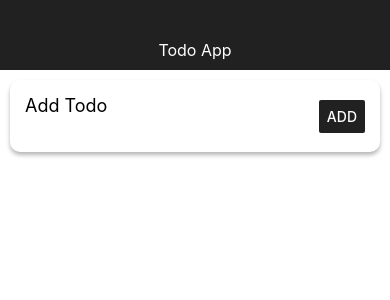
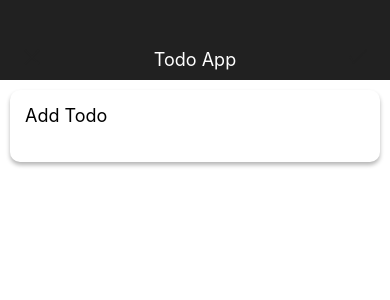
Before and after one commit to valkoshkin/react-native-todo-app, a React Native app: screen / in a window 390 px wide. Shown: the top 300 px of the page. Built offline with nearby package versions, Linux system fonts and the light colour scheme.

Commit message:
Add "Create todo" and "Clear todo" buttons

```diff
--- a/App.js
+++ b/App.js
@@ -1,26 +1,8 @@
 import React from 'react';
-import {StyleSheet, Text, View} from 'react-native';
-import { StatusBar } from 'expo-status-bar';
-import Navbar from "./src/navbar";
-import AddTodo from "./src/add-todo";
+import RootView from "./src/root-view";
 
 const App = () => {
-    return (
-        <View>
-            <StatusBar style="light" backgroundColor={"#000000"} />
-            <Navbar title="Todo App" />
-            <View style={styles.container}>
-                <AddTodo />
-            </View>
-        </View>
-    );
+    return <RootView />
 }
 
-const styles = StyleSheet.create({
-    container: {
-        paddingHorizontal: 10,
-        paddingVertical: 10
-    }
-});
-
-export default App;
+export default App
--- a/package.json
+++ b/package.json
@@ -13,6 +13,8 @@
     "react": "16.13.1",
     "react-dom": "16.13.1",
     "react-native": "https://github.com/expo/react-native/archive/sdk-40.0.1.tar.gz",
+    "react-native-elements": "^3.1.0",
+    "react-native-vector-icons": "^8.0.0",
     "react-native-web": "~0.13.12"
   },
   "devDependencies": {
--- a/src/add-todo.js
+++ b/src/add-todo.js
@@ -1,11 +1,21 @@
-import React from "react";
-import {View, StyleSheet, TextInput, Button} from "react-native";
+import React, {useState} from "react";
+import {View, StyleSheet, TextInput} from "react-native";
 
 const AddTodo = (props) => {
+    const {setAddButtonVisible} = props;
+
     return (
         <View style={styles.block}>
-            <TextInput style={styles.input} multiline={true} placeholder={"Add Todo"} />
-            <Button style={styles.button} color={"#212121"} title="Add" />
+            <TextInput
+                style={styles.input}
+                multiline={true}
+                placeholder={"Add Todo"}
+                onChangeText={(text) => {
+                    setAddButtonVisible(
+                        text !== ''
+                    );
+                }}
+            />
         </View>
     );
 };
@@ -31,11 +41,7 @@ const styles = StyleSheet.create({
         borderRadius: 10
     },
     input: {
-        width: "80%",
         fontSize: 18
-    },
-    button: {
-        margin: 10
     }
 });
 
--- a/src/navbar.js
+++ b/src/navbar.js
@@ -1,26 +1,63 @@
 import React from "react";
 import {View, Text, StyleSheet} from "react-native";
+import {Icon} from 'react-native-elements'
 
 const Navbar = (props) => {
+    const {title, addButtonVisible} = props;
+
     return (
-        <View style = {styles.navbar}>
-            <Text style={styles.text}>{props.title}</Text>
+        <View style={styles.navbar}>
+            <Icon
+                name="close"
+                type="antdesign"
+                color={
+                    addButtonVisible ? "#fff" : "#212121"
+                }
+                onPress={() => {
+                    console.log('Delete Todo');
+                }}
+                disabled={
+                    !addButtonVisible
+                }
+                disabledStyle={styles.disabledButton}
+            />
+            <Text style={styles.text}>
+                {title}
+            </Text>
+            <Icon
+                name="check"
+                type="antdesign"
+                color={
+                    addButtonVisible ? "#fff" : "#212121"
+                }
+                onPress={() => {
+                    console.log('Add Todo');
+                }}
+                disabled={
+                    !addButtonVisible
+                }
+                disabledStyle={styles.disabledButton}
+            />
         </View>
     )
 };
 
 const styles = StyleSheet.create({
     navbar: {
-        height: 70,
-        flexDirection: "column",
-        alignItems: "center",
-        justifyContent: "flex-end",
+        height: 80,
+        flexDirection: "row",
+        alignItems: "flex-end",
+        justifyContent: "space-between",
         backgroundColor: '#212121',
         paddingBottom: 10,
+        paddingHorizontal: 20
     },
     text: {
         color: "white",
-        fontSize: 16
+        fontSize: 18
+    },
+    disabledButton: {
+        backgroundColor: "#212121"
     }
 });
 
--- /dev/null
+++ b/src/root-view.js
@@ -0,0 +1,38 @@
+import React, {useState} from "react";
+import {StyleSheet, Text, View} from 'react-native';
+import { StatusBar } from 'expo-status-bar';
+import Navbar from "./navbar";
+import AddTodo from "./add-todo";
+
+const RootView = () => {
+    const [addButtonVisible, setAddButtonVisible] = useState(false);
+
+    return (
+        <View>
+            <StatusBar
+                style="light"
+                backgroundColor={"#000000"}
+            />
+            <Navbar
+                title="Todo App"
+                addButtonVisible={addButtonVisible}
+            />
+            <View
+                style={styles.container}
+            >
+                <AddTodo
+                    setAddButtonVisible={setAddButtonVisible}
+                />
+            </View>
+        </View>
+    );
+}
+
+const styles = StyleSheet.create({
+    container: {
+        paddingHorizontal: 10,
+        paddingVertical: 10
+    }
+});
+
+export default RootView;
```
Also changed, not shown: 1 other file (tests, documents, lock files or other folders).
